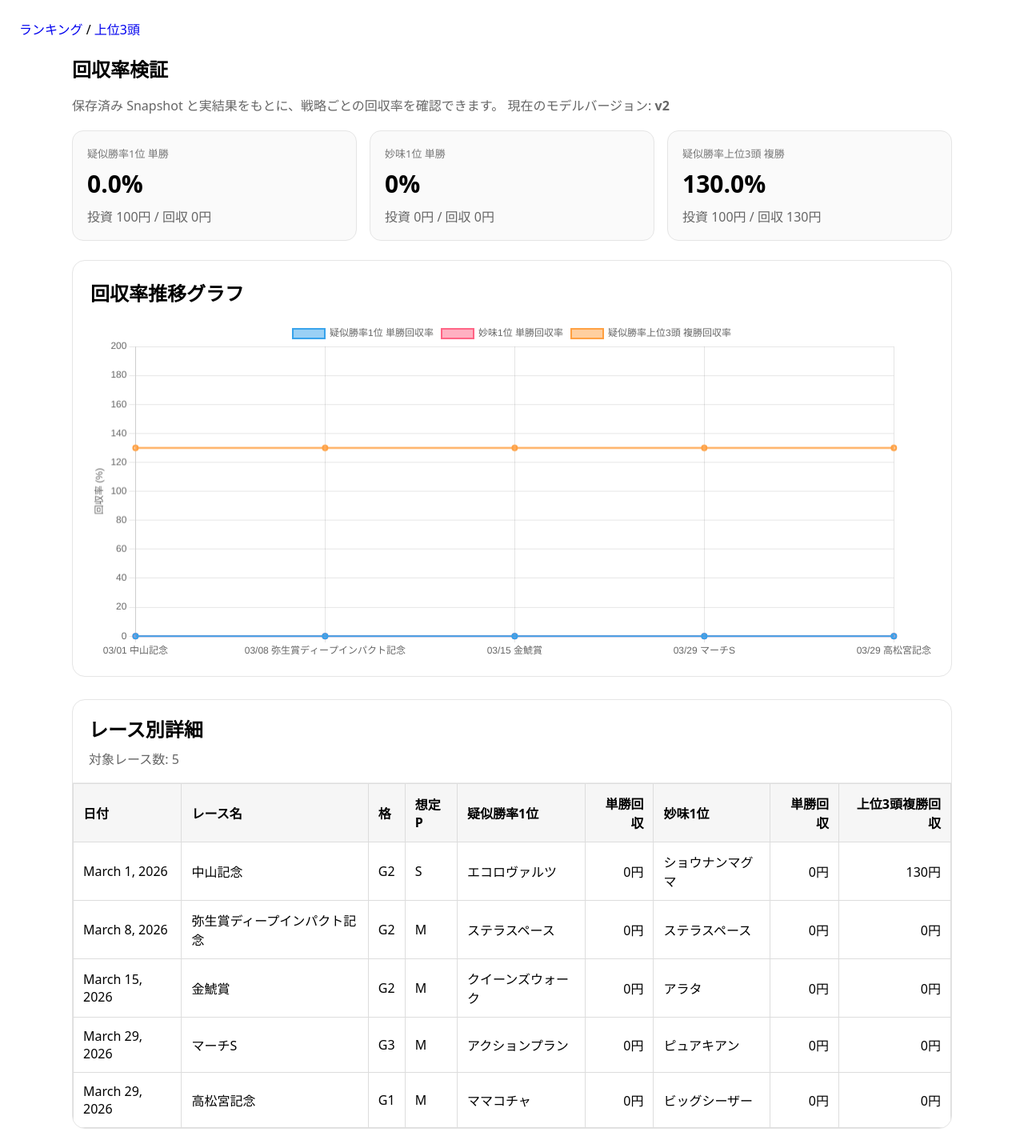
After one commit to ikkaku000/keibasite, a Django app: page /roi/ in a window 1280 px wide. The commit adds this page. Shown: the whole page at 80% size. Run offline with Django 5.2, Linux system fonts and the light colour scheme; data comes from the database, SQL or seed files in the repository; both versions use the stored data as it was after the commit.

Commit message:
202604030930

```diff
--- /dev/null
+++ b/keibaapp_1/templates/keibaapp_1/roi.html
@@ -0,0 +1,143 @@
+{% extends "keibaapp_1/base.html" %}
+
+{% block title %}回収率検証{% endblock %}
+
+{% block content %}
+
+<section style="max-width:1100px; margin:auto;">
+
+  <h1 style="margin-bottom:10px;">回収率検証</h1>
+
+  <p style="color:#666; margin-bottom:20px;">
+    保存済み Snapshot と実結果をもとに、戦略ごとの回収率を確認できます。
+    現在のモデルバージョン: <b>{{ summary.model_version }}</b>
+  </p>
+
+  <div style="display:grid; grid-template-columns:repeat(3, 1fr); gap:16px; margin-bottom:24px;">
+    <div style="border:1px solid #e5e5e5; border-radius:14px; padding:18px; background:#fafafa;">
+      <div style="font-size:13px; color:#777;">疑似勝率1位 単勝</div>
+      <div style="font-size:30px; font-weight:700; margin:8px 0;">{{ summary.prob1_roi }}%</div>
+      <div style="color:#666;">投資 {{ summary.prob1_bet }}円 / 回収 {{ summary.prob1_return }}円</div>
+    </div>
+
+    <div style="border:1px solid #e5e5e5; border-radius:14px; padding:18px; background:#fafafa;">
+      <div style="font-size:13px; color:#777;">妙味1位 単勝</div>
+      <div style="font-size:30px; font-weight:700; margin:8px 0;">{{ summary.value1_roi }}%</div>
+      <div style="color:#666;">投資 {{ summary.value1_bet }}円 / 回収 {{ summary.value1_return }}円</div>
+    </div>
+
+    <div style="border:1px solid #e5e5e5; border-radius:14px; padding:18px; background:#fafafa;">
+      <div style="font-size:13px; color:#777;">疑似勝率上位3頭 複勝</div>
+      <div style="font-size:30px; font-weight:700; margin:8px 0;">{{ summary.top3_place_roi }}%</div>
+      <div style="color:#666;">投資 {{ summary.top3_place_bet }}円 / 回収 {{ summary.top3_place_return }}円</div>
+    </div>
+  </div>
+
+  <div style="border:1px solid #e5e5e5; border-radius:16px; padding:22px; background:#fff; margin-bottom:28px;">
+    <h2 style="margin-top:0; margin-bottom:18px;">回収率推移グラフ</h2>
+    <canvas id="roiChart" height="120"></canvas>
+  </div>
+
+  <div style="border:1px solid #e5e5e5; border-radius:16px; overflow:hidden; background:#fff;">
+    <div style="padding:18px 20px; border-bottom:1px solid #eee;">
+      <h2 style="margin:0;">レース別詳細</h2>
+      <p style="margin:8px 0 0; color:#666;">対象レース数: {{ summary.race_count }}</p>
+    </div>
+
+    <div style="overflow-x:auto;">
+      <table style="width:100%; border-collapse:collapse;">
+        <thead>
+          <tr style="background:#f7f7f7;">
+            <th style="text-align:left; padding:12px;">日付</th>
+            <th style="text-align:left; padding:12px;">レース名</th>
+            <th style="text-align:left; padding:12px;">格</th>
+            <th style="text-align:left; padding:12px;">想定P</th>
+            <th style="text-align:left; padding:12px;">疑似勝率1位</th>
+            <th style="text-align:right; padding:12px;">単勝回収</th>
+            <th style="text-align:left; padding:12px;">妙味1位</th>
+            <th style="text-align:right; padding:12px;">単勝回収</th>
+            <th style="text-align:right; padding:12px;">上位3頭複勝回収</th>
+          </tr>
+        </thead>
+        <tbody>
+          {% for r in detail_rows %}
+          <tr style="border-top:1px solid #eee;">
+            <td style="padding:12px;">{{ r.race_date }}</td>
+            <td style="padding:12px;">{{ r.race_name }}</td>
+            <td style="padding:12px;">{{ r.grade }}</td>
+            <td style="padding:12px;">{{ r.pace }}</td>
+            <td style="padding:12px;">{{ r.prob1_name }}</td>
+            <td style="padding:12px; text-align:right;">{{ r.prob1_return }}円</td>
+            <td style="padding:12px;">{{ r.value1_name }}</td>
+            <td style="padding:12px; text-align:right;">{{ r.value1_return }}円</td>
+            <td style="padding:12px; text-align:right;">{{ r.top3_place_return }}円</td>
+          </tr>
+          {% empty %}
+          <tr>
+            <td colspan="9" style="padding:20px; color:#666;">
+              まだ集計できる Snapshot がありません。Snapshot保存と実結果入力を進めてください。
+            </td>
+          </tr>
+          {% endfor %}
+        </tbody>
+      </table>
+    </div>
+  </div>
+
+</section>
+
+<script src="https://cdn.jsdelivr.net/npm/chart.js"></script>
+<script>
+  const labels = {{ chart_labels|safe }};
+  const prob1Data = {{ chart_prob1_roi|safe }};
+  const value1Data = {{ chart_value1_roi|safe }};
+  const top3PlaceData = {{ chart_top3_place_roi|safe }};
+
+  const ctx = document.getElementById('roiChart').getContext('2d');
+
+  new Chart(ctx, {
+    type: 'line',
+    data: {
+      labels: labels,
+      datasets: [
+        {
+          label: '疑似勝率1位 単勝回収率',
+          data: prob1Data,
+          borderWidth: 2,
+          tension: 0.2
+        },
+        {
+          label: '妙味1位 単勝回収率',
+          data: value1Data,
+          borderWidth: 2,
+          tension: 0.2
+        },
+        {
+          label: '疑似勝率上位3頭 複勝回収率',
+          data: top3PlaceData,
+          borderWidth: 2,
+          tension: 0.2
+        }
+      ]
+    },
+    options: {
+      responsive: true,
+      interaction: {
+        mode: 'index',
+        intersect: false
+      },
+      scales: {
+        y: {
+          beginAtZero: true,
+          suggestedMax: 200,
+          title: {
+            display: true,
+            text: '回収率 (%)'
+          }
+        }
+      }
+    }
+  });
+</script>
+
+{% endblock %}
--- a/keibaapp_1/urls.py
+++ b/keibaapp_1/urls.py
@@ -21,4 +21,6 @@ urlpatterns = [
     # Snapshot保存（重要）
     # =========================
     path("save_snapshot/", views.save_race_snapshot, name="save_race_snapshot"),
+
+    path("roi/", views.roi_page, name="roi_page"),
 ]
--- a/keibaapp_1/views.py
+++ b/keibaapp_1/views.py
@@ -1,13 +1,20 @@
 from django.utils.timezone import now
 from django.shortcuts import render, get_object_or_404
 from django.http import HttpResponse
+from django.conf import settings
+from django.contrib.admin.views.decorators import staff_member_required
+from django.db.models import Prefetch
+from .models import EntryAnalysisSnapshot, EntryResultSnapshot
 
-from .models import Race
+from .models import Race, RaceAnalysisSnapshot
 from .services import (
     display_run_style,
     analyze_entries,
     save_analysis_snapshot,
 )
+
+
+MODEL_VERSION = "v2"
 
 
 def get_current_race():
@@ -68,7 +75,6 @@ def build_row_data(results, limit=None):
             "win_prob": r["pseudo_win_prob"],
             "ev": r["value_index"],
             "odds": r["expected_odds"],
-            # 必要に応じてテンプレートで使えるよう残しておく
             "style_score": r.get("style_score"),
             "agari_rank_rel": r.get("agari_rank_rel"),
             "agari_3f_rel": r.get("agari_3f_rel"),
@@ -77,6 +83,36 @@ def build_row_data(results, limit=None):
             "gate_score": r.get("gate_score"),
         })
     return rows
+
+
+def maybe_auto_save_snapshot(request, race, analysis, model_version=MODEL_VERSION):
+    """
+    Snapshot自動保存
+    - DEBUG=True の開発環境、または staff ユーザーのみ有効
+    - 同じ race × model_version が既にあれば新規保存しない
+    - ?force_snapshot=1 を付けると強制保存
+    """
+    is_operator = settings.DEBUG or (
+        request.user.is_authenticated and request.user.is_staff
+    )
+
+    if not is_operator:
+        return None, False, "not_allowed"
+
+    force_save = request.GET.get("force_snapshot") == "1"
+
+    latest = (
+        RaceAnalysisSnapshot.objects
+        .filter(race=race, model_version=model_version)
+        .order_by("-calculated_at")
+        .first()
+    )
+
+    if latest and not force_save:
+        return latest, False, "already_exists"
+
+    snapshot = save_analysis_snapshot(race, analysis, model_version=model_version)
+    return snapshot, True, "created"
 
 
 def top_page(request):
@@ -106,6 +142,7 @@ def races_page(request):
 def race_db(request):
     """
     全頭ランキング表示ページ
+    運営側が開いたときのみSnapshotを自動保存
     """
     race = get_selected_or_current_race(request)
     if not race:
@@ -114,10 +151,21 @@ def race_db(request):
     entries = list(race.entries.all())
     analysis = analyze_entries(entries)
 
+    snapshot, snapshot_created, snapshot_status = maybe_auto_save_snapshot(
+        request=request,
+        race=race,
+        analysis=analysis,
+        model_version=MODEL_VERSION,
+    )
+
     context = {
         "race": build_race_context(race, analysis),
         "rows": build_row_data(analysis["results"]),
         "analysis": analysis,
+        "debug": settings.DEBUG,
+        "snapshot_id": snapshot.id if snapshot else None,
+        "snapshot_created": snapshot_created,
+        "snapshot_status": snapshot_status,
     }
     return render(request, "keibaapp_1/race_mock.html", context)
 
@@ -125,6 +173,7 @@ def race_db(request):
 def top3_db(request):
     """
     上位3頭表示ページ
+    こちらでは自動保存しない
     """
     race = get_selected_or_current_race(request)
     if not race:
@@ -137,13 +186,16 @@ def top3_db(request):
         "race": build_race_context(race, analysis),
         "rows": build_row_data(analysis["results"], limit=3),
         "analysis": analysis,
+        "debug": settings.DEBUG,
     }
     return render(request, "keibaapp_1/top3_mock.html", context)
 
 
+@staff_member_required
 def save_race_snapshot(request):
     """
-    現在の分析結果を保存
+    手動保存用
+    /save_snapshot/?race_id=1
     """
     race = get_selected_or_current_race(request)
     if not race:
@@ -151,6 +203,180 @@ def save_race_snapshot(request):
 
     entries = list(race.entries.all())
     analysis = analyze_entries(entries)
-    snapshot = save_analysis_snapshot(race, analysis, model_version="v2")
+    snapshot = save_analysis_snapshot(race, analysis, model_version=MODEL_VERSION)
 
     return HttpResponse(f"saved snapshot id={snapshot.id}")
+
+def roi_page(request):
+    """
+    Snapshotベースの簡易回収率ページ
+    - 集計対象: EntryResultSnapshot が入っているもの
+    - strategy:
+        prob1  = 疑似勝率1位を単勝100円で買った想定
+        value1 = 妙味順位1位を単勝100円で買った想定
+        top3_place = 疑似勝率上位3頭を複勝100円ずつ買った想定
+    """
+    model_version = request.GET.get("model_version", "v2")
+
+    snapshots = (
+        EntryAnalysisSnapshot.objects
+        .filter(race_snapshot__model_version=model_version)
+        .select_related("race_snapshot", "race_snapshot__race")
+        .prefetch_related(
+            Prefetch(
+                "result_snapshot",
+                queryset=EntryResultSnapshot.objects.all()
+            )
+        )
+        .order_by("race_snapshot__race__race_date", "race_snapshot__id", "rank_by_prob")
+    )
+
+    # レース単位にまとめる
+    race_map = {}
+    for row in snapshots:
+        race_snapshot = row.race_snapshot
+        rs_id = race_snapshot.id
+
+        if rs_id not in race_map:
+            race_map[rs_id] = {
+                "snapshot": race_snapshot,
+                "rows": [],
+            }
+        race_map[rs_id]["rows"].append(row)
+
+    race_blocks = list(race_map.values())
+
+    # 集計用
+    prob1_bet = 0
+    prob1_return = 0
+
+    value1_bet = 0
+    value1_return = 0
+
+    top3_place_bet = 0
+    top3_place_return = 0
+
+    detail_rows = []
+    chart_labels = []
+    chart_prob1_roi = []
+    chart_value1_roi = []
+    chart_top3_place_roi = []
+
+    cum_prob1_bet = 0
+    cum_prob1_return = 0
+    cum_value1_bet = 0
+    cum_value1_return = 0
+    cum_top3_place_bet = 0
+    cum_top3_place_return = 0
+
+    for block in race_blocks:
+        snapshot = block["snapshot"]
+        rows = block["rows"]
+
+        rows_by_prob = sorted(
+            rows,
+            key=lambda x: (x.rank_by_prob if x.rank_by_prob is not None else 9999)
+        )
+        rows_by_value = sorted(
+            rows,
+            key=lambda x: (x.rank_by_value if x.rank_by_value is not None else 9999)
+        )
+
+        prob1 = rows_by_prob[0] if rows_by_prob else None
+        value1 = rows_by_value[0] if rows_by_value else None
+        top3 = rows_by_prob[:3]
+
+        race_prob1_bet = 0
+        race_prob1_return = 0
+
+        race_value1_bet = 0
+        race_value1_return = 0
+
+        race_top3_place_bet = 0
+        race_top3_place_return = 0
+
+        # 疑似勝率1位 単勝100円
+        if prob1 and hasattr(prob1, "result_snapshot"):
+            race_prob1_bet += 100
+            if prob1.result_snapshot.win_payoff:
+                race_prob1_return += prob1.result_snapshot.win_payoff
+
+        # 妙味1位 単勝100円
+        if value1 and hasattr(value1, "result_snapshot"):
+            race_value1_bet += 100
+            if value1.result_snapshot.win_payoff:
+                race_value1_return += value1.result_snapshot.win_payoff
+
+        # 疑似勝率上位3頭 複勝100円ずつ
+        valid_top3_count = 0
+        for r in top3:
+            if hasattr(r, "result_snapshot"):
+                valid_top3_count += 1
+                if r.result_snapshot.place_payoff:
+                    race_top3_place_return += r.result_snapshot.place_payoff
+
+        if valid_top3_count > 0:
+            race_top3_place_bet += valid_top3_count * 100
+
+        prob1_bet += race_prob1_bet
+        prob1_return += race_prob1_return
+
+        value1_bet += race_value1_bet
+        value1_return += race_value1_return
+
+        top3_place_bet += race_top3_place_bet
+        top3_place_return += race_top3_place_return
+
+        cum_prob1_bet += race_prob1_bet
+        cum_prob1_return += race_prob1_return
+        cum_value1_bet += race_value1_bet
+        cum_value1_return += race_value1_return
+        cum_top3_place_bet += race_top3_place_bet
+        cum_top3_place_return += race_top3_place_return
+
+        prob1_roi = round((cum_prob1_return / cum_prob1_bet) * 100, 1) if cum_prob1_bet else 0
+        value1_roi = round((cum_value1_return / cum_value1_bet) * 100, 1) if cum_value1_bet else 0
+        top3_place_roi = round((cum_top3_place_return / cum_top3_place_bet) * 100, 1) if cum_top3_place_bet else 0
+
+        chart_labels.append(f"{snapshot.race.race_date:%m/%d} {snapshot.race.name}")
+        chart_prob1_roi.append(prob1_roi)
+        chart_value1_roi.append(value1_roi)
+        chart_top3_place_roi.append(top3_place_roi)
+
+        detail_rows.append({
+            "race_date": snapshot.race.race_date,
+            "race_name": snapshot.race.name,
+            "grade": snapshot.race.grade,
+            "pace": snapshot.predicted_pace,
+            "prob1_name": prob1.horse_name if prob1 else "-",
+            "prob1_return": race_prob1_return,
+            "value1_name": value1.horse_name if value1 else "-",
+            "value1_return": race_value1_return,
+            "top3_place_return": race_top3_place_return,
+        })
+
+    summary = {
+        "model_version": model_version,
+        "race_count": len(race_blocks),
+
+        "prob1_bet": prob1_bet,
+        "prob1_return": prob1_return,
+        "prob1_roi": round((prob1_return / prob1_bet) * 100, 1) if prob1_bet else 0,
+
+        "value1_bet": value1_bet,
+        "value1_return": value1_return,
+        "value1_roi": round((value1_return / value1_bet) * 100, 1) if value1_bet else 0,
+
+        "top3_place_bet": top3_place_bet,
+        "top3_place_return": top3_place_return,
+        "top3_place_roi": round((top3_place_return / top3_place_bet) * 100, 1) if top3_place_bet else 0,
+    }
+
+    return render(request, "keibaapp_1/roi.html", {
+        "summary": summary,
+        "detail_rows": detail_rows,
+        "chart_labels": chart_labels,
+        "chart_prob1_roi": chart_prob1_roi,
+        "chart_value1_roi": chart_value1_roi,
+        "chart_top3_place_roi": chart_top3_place_roi,
+    })
```
Also changed, not shown: keibaapp_1/templates/keibaapp_1/race_mock.html (+15 -2 lines), db.sqlite3.
